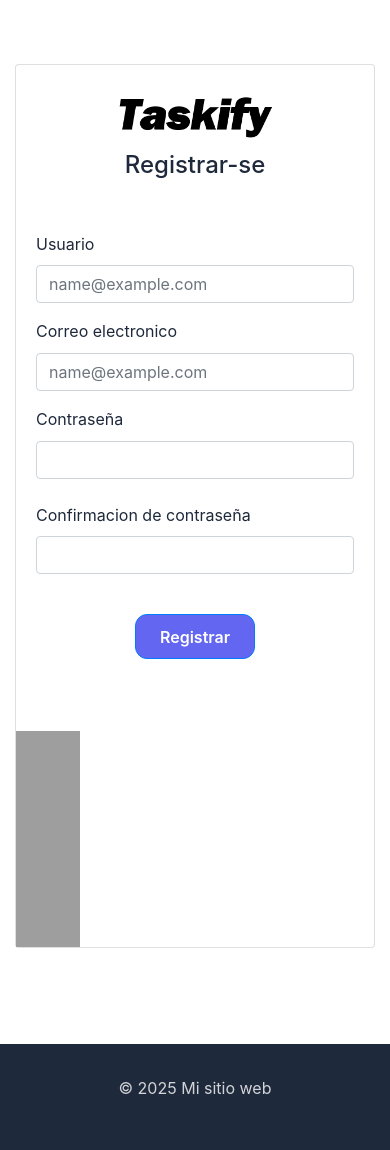
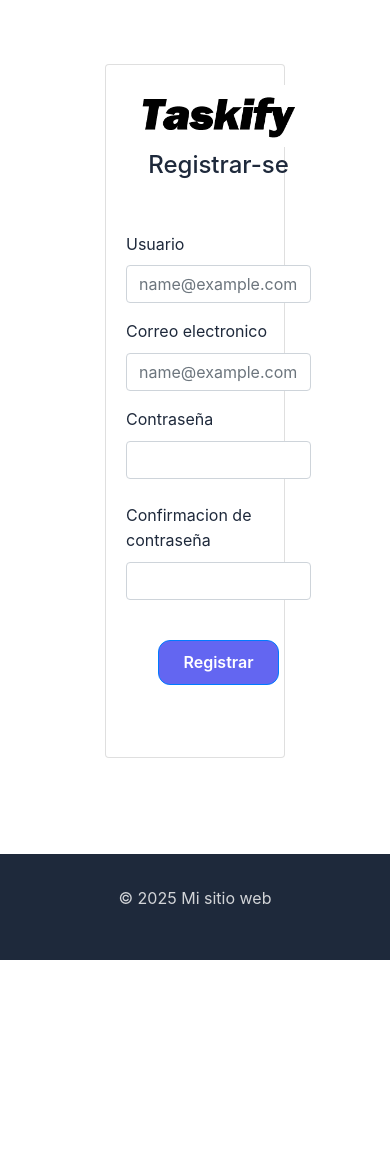
Before and after one commit to Taskify-udl/taskify-web, a Django app: page /signup/ in a window 390 px wide. Shown: the part 77-1227 px from the top of the page. After the commit the page ends 1037 px from the top, so only its background shows below. Run offline with Django 5.2, Linux system fonts and the light colour scheme; grey boxes are pictures that could not be loaded.

Commit message:
center register

```diff
--- a/taskify_app/templates/registration/signup.html
+++ b/taskify_app/templates/registration/signup.html
@@ -1,4 +1,3 @@
-
 {% extends "base.html" %}
 {% load static %}
 {% block title %} Registrarse {% endblock %}
@@ -8,9 +7,8 @@
         <div class="container py-5 h-100">
             <div class="row d-flex justify-content-center align-items-center h-100">
                 <div class="col-xl-10">
-                    <div class="card rounded-3 text-black">
+                    <div class=" col-6 card rounded-3 text-black mx-auto">
                         <div class="row g-0">
-                            <div class="col-lg-6">
                                 <div class="card-body p-md-5 mx-md-4">
                                     <div class="text-center">
                                         <img src="{% static 'images/logo.png' %}" style="width: 185px;" alt="logo">
@@ -67,16 +65,6 @@
                                     </form>
                                 </div>
                             </div>
-                            <div class="col-lg-6 d-flex align-items-center d-none d-lg-block">
-                                <div class="text-white px-3 py-4 p-md-5 h-100"
-                                     style="background-image: url({% static 'img/register-img.webp' %});background-repeat: no-repeat;background-size: cover;">
-                                    <div class="px-3 mt-5 py-5 mx-md-4 h-100 align-middle">
-                                        <h4 class="mb-4 fw-bolder"></h4>
-                                        <p class="small mb-0 fw-bolder"></p>
-                                    </div>
-                                </div>
-                            </div>
-                        </div>
                     </div>
                 </div>
             </div>
```
